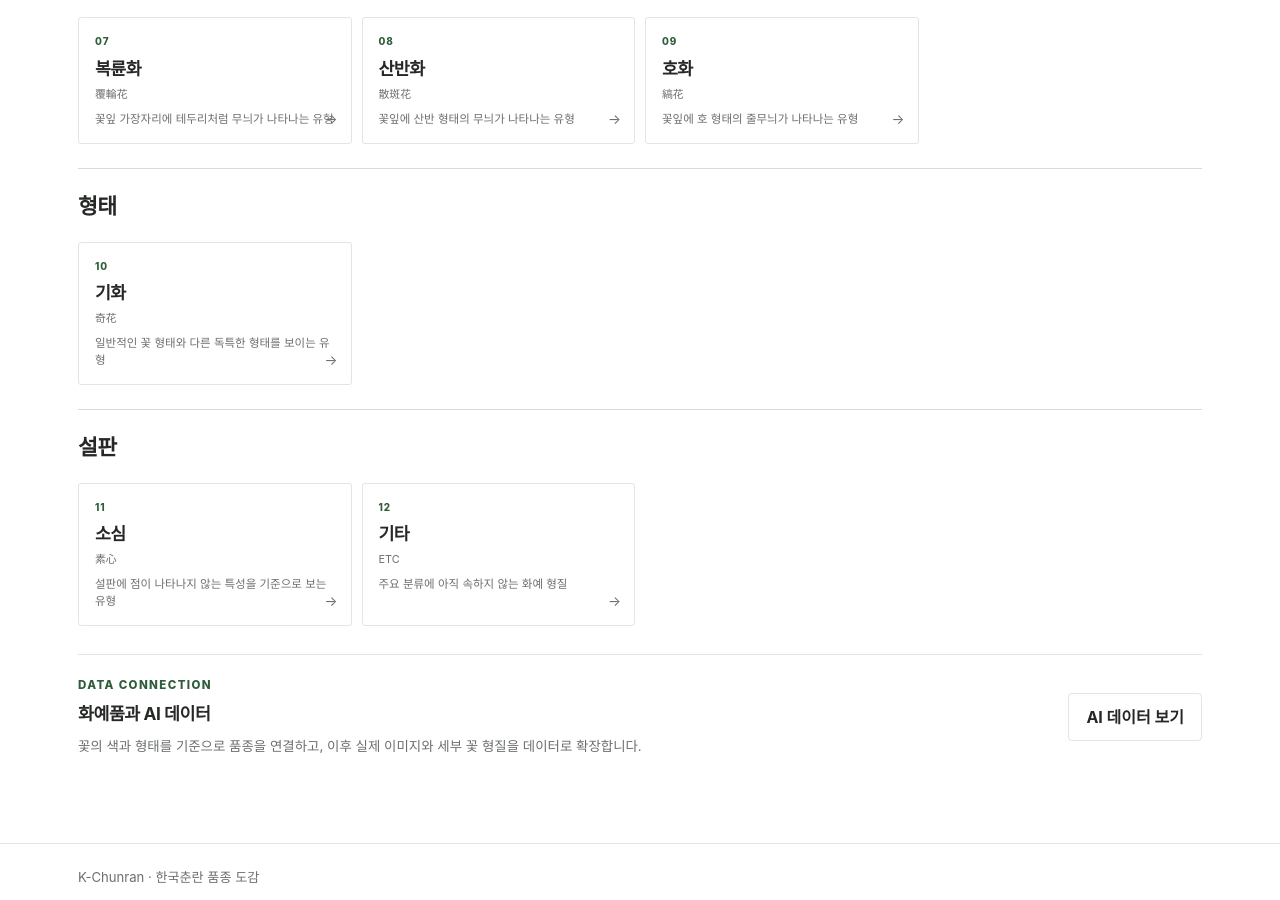
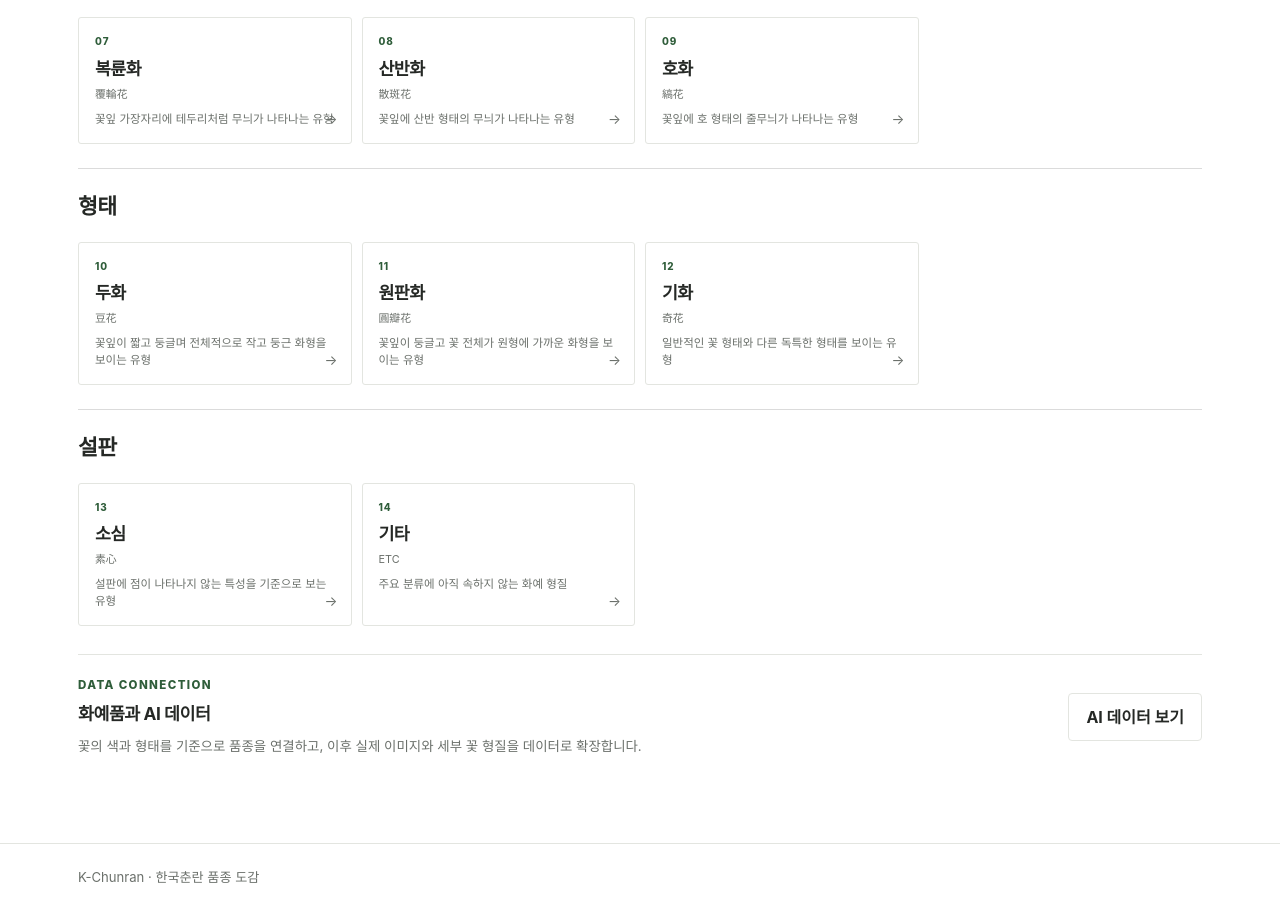
Before and after one commit to parasolra5-pixel/K-chunran, a Jekyll site: the page built from varieties/flower.md, in a window 1280 px wide and 900 px high, scrolled down 962 px. Built offline with Jekyll 4.4.1, drawn with Linux system fonts in a browser that asks for light colours.

Commit message:
feat: add 두화 and 원판화 to flower catalog

```diff
--- a/varieties/flower.md
+++ b/varieties/flower.md
@@ -69,8 +69,14 @@ permalink: /varieties/flower/
     <section style="border-top:1px solid rgba(0,0,0,0.14); padding-top:1.2rem;">
       <h3 style="margin:0 0 1rem; font-size:1.35rem;">형태</h3>
       <div class="kc-leaf-grid">
+        <a class="kc-leaf-class" href="{{ '/varieties/flower/douhwa/' | relative_url }}">
+          <span class="kc-leaf-number">10</span><strong>두화</strong><small>豆花</small><p>꽃잎이 짧고 둥글며 전체적으로 작고 둥근 화형을 보이는 유형</p><span class="kc-leaf-arrow">→</span>
+        </a>
+        <a class="kc-leaf-class" href="{{ '/varieties/flower/wonpanhwa/' | relative_url }}">
+          <span class="kc-leaf-number">11</span><strong>원판화</strong><small>圓瓣花</small><p>꽃잎이 둥글고 꽃 전체가 원형에 가까운 화형을 보이는 유형</p><span class="kc-leaf-arrow">→</span>
+        </a>
         <a class="kc-leaf-class" href="{{ '/varieties/flower/gihwa/' | relative_url }}">
-          <span class="kc-leaf-number">10</span><strong>기화</strong><small>奇花</small><p>일반적인 꽃 형태와 다른 독특한 형태를 보이는 유형</p><span class="kc-leaf-arrow">→</span>
+          <span class="kc-leaf-number">12</span><strong>기화</strong><small>奇花</small><p>일반적인 꽃 형태와 다른 독특한 형태를 보이는 유형</p><span class="kc-leaf-arrow">→</span>
         </a>
       </div>
     </section>
@@ -79,10 +85,10 @@ permalink: /varieties/flower/
       <h3 style="margin:0 0 1rem; font-size:1.35rem;">설판</h3>
       <div class="kc-leaf-grid">
         <a class="kc-leaf-class" href="{{ '/varieties/flower/sosim/' | relative_url }}">
-          <span class="kc-leaf-number">11</span><strong>소심</strong><small>素心</small><p>설판에 점이 나타나지 않는 특성을 기준으로 보는 유형</p><span class="kc-leaf-arrow">→</span>
+          <span class="kc-leaf-number">13</span><strong>소심</strong><small>素心</small><p>설판에 점이 나타나지 않는 특성을 기준으로 보는 유형</p><span class="kc-leaf-arrow">→</span>
         </a>
         <a class="kc-leaf-class" href="{{ '/varieties/flower/etc/' | relative_url }}">
-          <span class="kc-leaf-number">12</span><strong>기타</strong><small>ETC</small><p>주요 분류에 아직 속하지 않는 화예 형질</p><span class="kc-leaf-arrow">→</span>
+          <span class="kc-leaf-number">14</span><strong>기타</strong><small>ETC</small><p>주요 분류에 아직 속하지 않는 화예 형질</p><span class="kc-leaf-arrow">→</span>
         </a>
       </div>
     </section>
```
